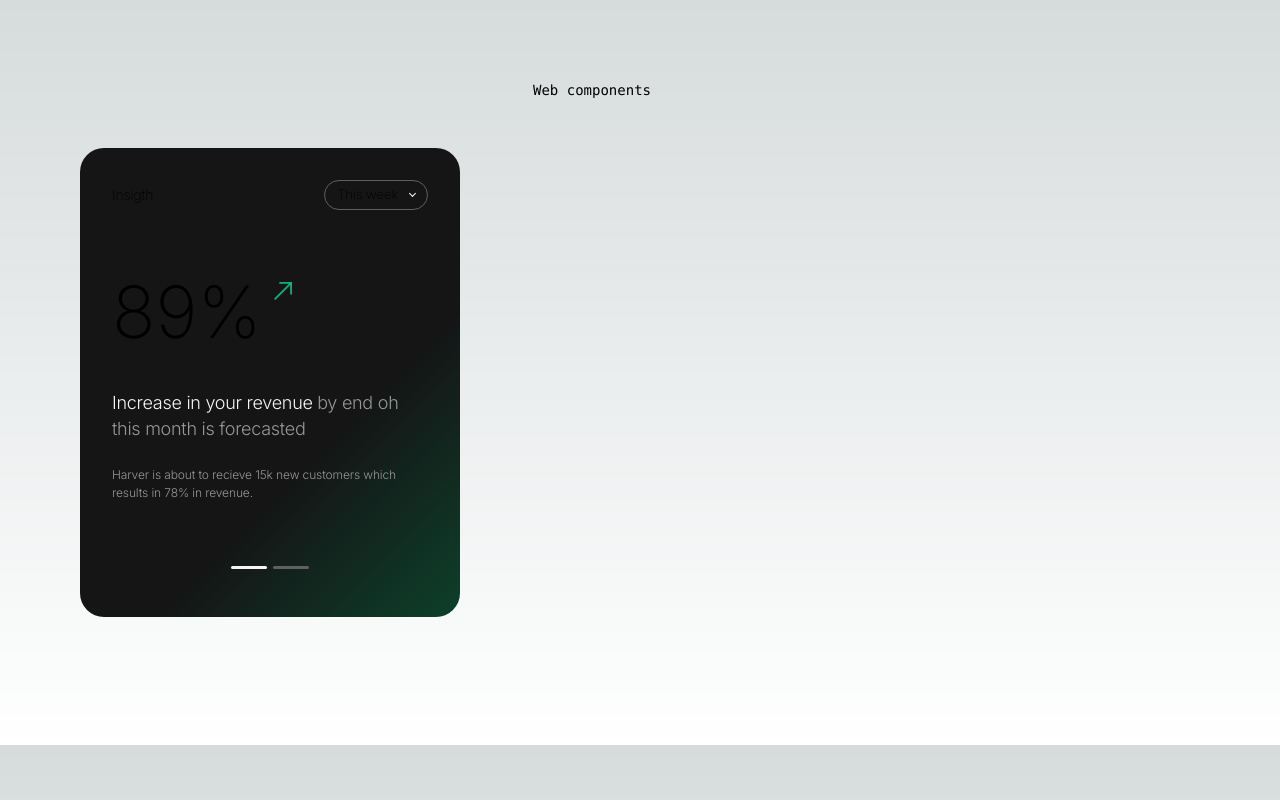
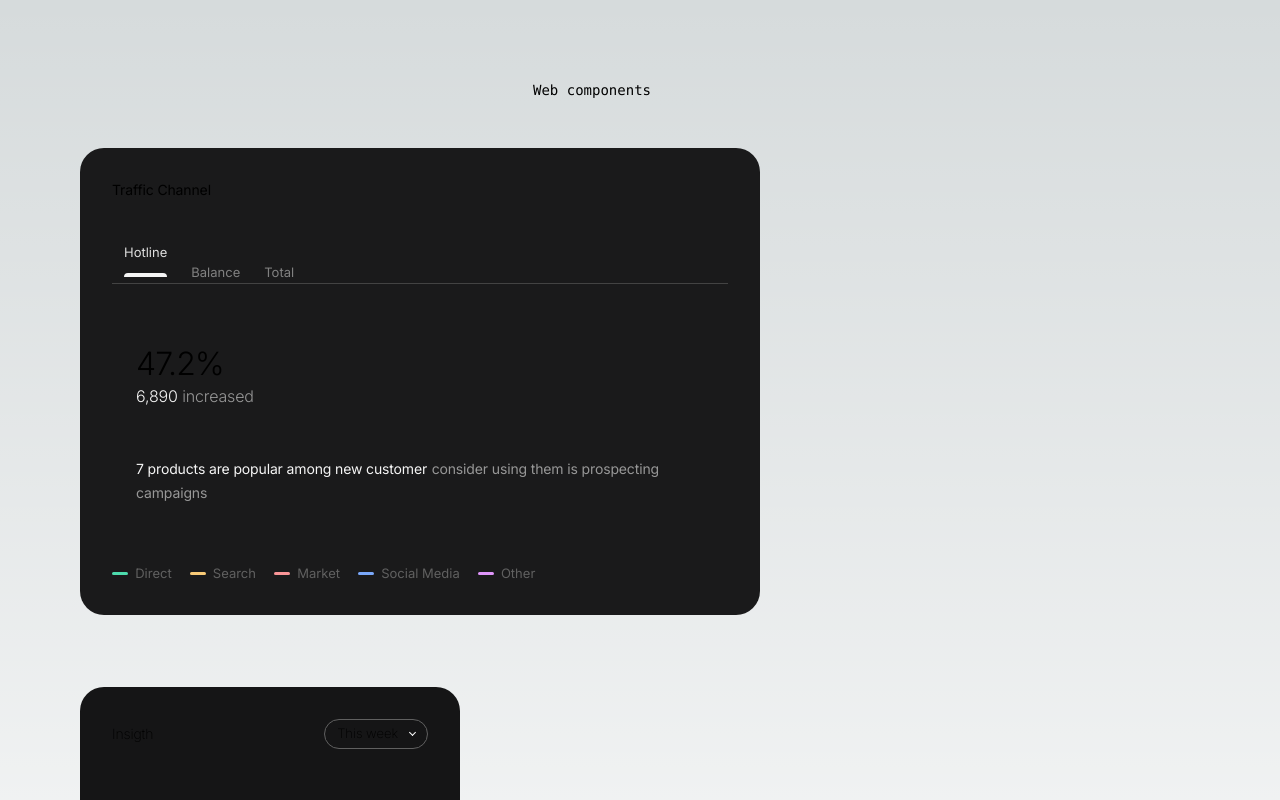
Before and after one commit to yersoncp/web-components, a Next.js app: page / in a window 1280 px wide. Shown: the top 800 px of the page. Built offline with nearby package versions, Linux system fonts and the light colour scheme.

Commit message:
create a traffic channel component

```diff
--- a/src/app/globals.css
+++ b/src/app/globals.css
@@ -17,10 +17,10 @@
   --gray-400: #dedede;
   --gray-200: #f5f5f5;
 
-  --primary-800: #007444;
-  --primary-600: #00975d;
-  --primary-400: #0cb37e;
-  --primary-200: #89d1b2;
+  --primary-800: #ee6002;
+  --primary-600: #fa8100;
+  --primary-400: #ff9e22;
+  --primary-200: #ffc77d;
 
 }
 
--- a/src/app/page.tsx
+++ b/src/app/page.tsx
@@ -1,4 +1,4 @@
-import { BlockInsight } from '@/webui'
+import { BlockInsight, TrafficChannel } from '@/webui'
 import Image from 'next/image'
 
 export default function Home() {
@@ -10,7 +10,12 @@ export default function Home() {
           Web components
         </p>
       </div>
+
       <div className="my-12">
+        <TrafficChannel />
+      </div>
+
+      <div className="my-6">
         <BlockInsight />
       </div>
     </main>
--- a/src/components/Stack/Stack.tsx
+++ b/src/components/Stack/Stack.tsx
@@ -9,6 +9,7 @@ type StackProps = {
   children: ReactNode;
   fullH?: boolean;
   wrap?: boolean;
+  className?: string;
 }
 
 const Stack: FC<StackProps> = ({
@@ -19,12 +20,13 @@ const Stack: FC<StackProps> = ({
   children,
   fullH,
   wrap,
+  className,
 }) => {
   const SIZE_BASE = 6;
 
   return (
     <div
-      className={s.stack}
+      className={`${className} ${s.stack}`}
       style={{
         gap: `${gap * SIZE_BASE}px`,
         alignItems: `${align}`,
--- a/src/webui/BlockInsight/BlockInsight.module.css
+++ b/src/webui/BlockInsight/BlockInsight.module.css
@@ -2,15 +2,15 @@
   width: 100%;
   max-width: 380px;
   padding: 2rem;
-  background: #222;
+  background: #1a1a1b;
   border-radius: 24px;
   font-weight: 200;
 
   /* bg */
   background: hsla(155, 67%, 15%, 1);
-  background: linear-gradient(-45deg, hsla(155, 67%, 15%, 1) 0%, rgb(21, 21, 22) 36%);
-  background: -moz-linear-gradient(-45deg, hsla(155, 67%, 15%, 1) 0%, rgb(19, 18, 18) 36%);
-  background: -webkit-linear-gradient(-45deg, hsla(155, 67%, 15%, 1) 0%, hsla(19, 18, 18) 36%);
+  background: linear-gradient(-45deg, rgb(87, 53, 11) 0%, rgb(21, 21, 22) 36%);
+  background: -moz-linear-gradient(-45deg, rgb(87, 53, 11)  0%, rgb(19, 18, 18) 36%);
+  background: -webkit-linear-gradient(-45deg, rgb(87, 53, 11)  0%, hsla(19, 18, 18) 36%);
   filter: progid: DXImageTransform.Microsoft.gradient( startColorstr="#0D422C", endColorstr="#222222", GradientType=1 );
 }
 
--- /dev/null
+++ b/src/webui/TrafficChannel/TrafficChannel.module.css
@@ -0,0 +1,72 @@
+.container {
+  width: 100%;
+  max-width: 680px;
+  padding: 2rem;
+  background: #1a1a1b;
+  border-radius: 24px;
+}
+
+.body {
+  padding: 1.5rem;
+}
+
+/* Menu */
+.menu {
+  border-bottom: 1px solid var(--black-700);
+}
+
+.menuLink {
+  font-size: 13px;
+  padding: .45rem .75rem;
+  color: var(--gray-700);
+  margin-bottom: -.8rem;
+  transition: all .3s;
+}
+
+.menuLinkActive,
+.menuLink:hover {
+  color: var(--gray-400);
+}
+
+.menuLinkActive::after {
+  content: "";
+  width: 100%;
+  height: 4px;
+  display: inline-block;
+  color: var(--gray-200);
+  background: var(--gray-200);
+  border-radius: 4px 4px 0 0;
+}
+
+/* Stats */
+.stats {
+  font-size: 13px;
+  color: var(--gray-800);
+}
+
+.stats::before {
+  content: "";
+  width: 16px;
+  height: 3px;
+  background: var(--gray-800);
+  border-radius: 2px;
+  display: inline-block;
+  margin-bottom: .2rem;
+  margin-right: .45rem;
+}
+
+.statsGreen::before {
+  background: #4ddbad;
+}
+.statsYellow::before {
+  background: #f8ca77;
+}
+.statsRed::before {
+  background: #f99597;
+}
+.statsBlue::before {
+  background: #7aa8fa;
+}
+.statsPink::before {
+  background: #df95fa;
+}
--- /dev/null
+++ b/src/webui/TrafficChannel/TrafficChannel.tsx
@@ -0,0 +1,48 @@
+import React, { ReactNode } from 'react';
+import s from "./TrafficChannel.module.css";
+import { Stack, Text } from '@/components';
+
+const TrafficChannel = () => {
+  return (
+    <div className={s.container}>
+      <Stack gap={6}>
+        <Text>Traffic Channel</Text>
+
+        <div className={s.menu}>
+          <button className={`${s.menuLink} ${s.menuLinkActive}`}>Hotline</button>
+          <button className={s.menuLink}>Balance</button>
+          <button className={s.menuLink}>Total</button>
+        </div>
+
+        <Stack direction='row' className={s.body}>
+          <Stack gap={8}>
+            <div>
+              <Text variant="h1">47.2%</Text>
+              <div>
+                <Text variant='h5' as="span" color="gray200">6,890</Text>
+                {" "}
+                <Text variant='h5' as="span" color="gray600">increased</Text>
+              </div>
+            </div>
+
+            <div>
+              <Text as="span" color="gray200">7 products are popular among new customer</Text>
+              {" "}
+              <Text as="span" color="gray600">consider using them is prospecting campaigns</Text>
+            </div>
+          </Stack>
+          <div></div>
+        </Stack>
+
+        <Stack direction='row' gap={3}>
+          <span className={`${s.stats} ${s.statsGreen}`}>Direct</span>
+          <span className={`${s.stats} ${s.statsYellow}`}>Search</span>
+          <span className={`${s.stats} ${s.statsRed}`}>Market</span>
+          <span className={`${s.stats} ${s.statsBlue}`}>Social Media</span>
+          <span className={`${s.stats} ${s.statsPink}`}>Other</span>
+        </Stack>
+      </Stack>
+    </div>
+  )
+};
+export default React.memo(TrafficChannel);
--- a/src/webui/index.ts
+++ b/src/webui/index.ts
@@ -1 +1,2 @@
 export { default as BlockInsight } from './BlockInsight/BlockInsight'
+export { default as TrafficChannel } from './TrafficChannel/TrafficChannel'
```
